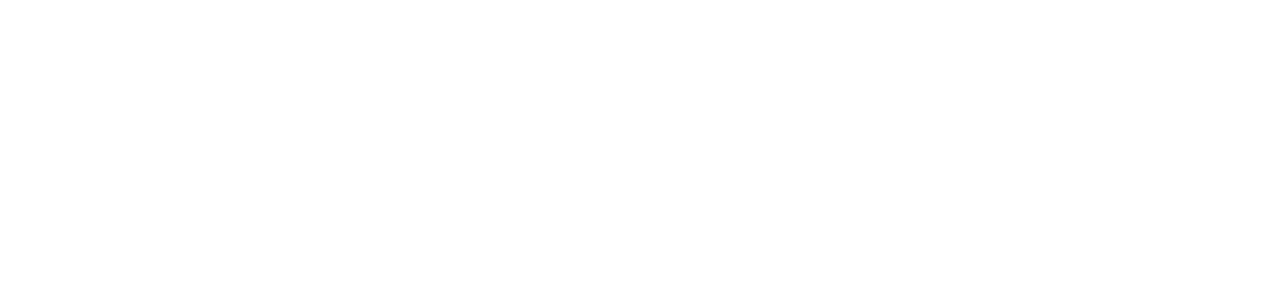
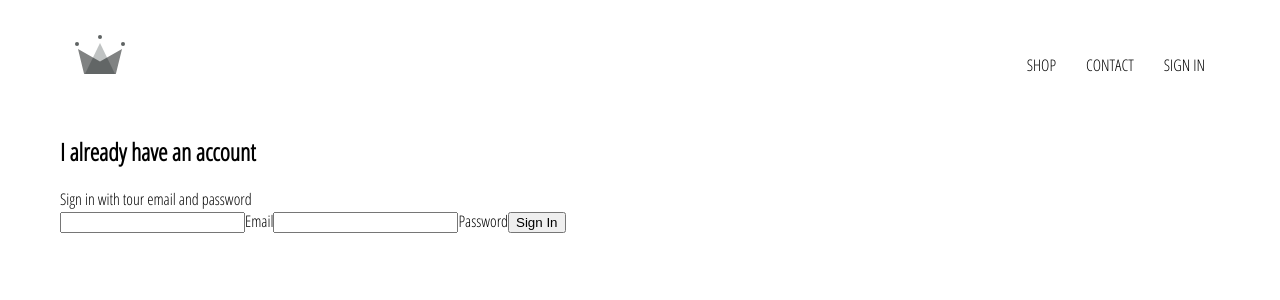
Before and after one commit to alejogschwind/crwn-clothing, a React (Create React App) app: page /signin in a window 1280 px wide. Shown: the top 300 px of the page. Built offline with nearby package versions, Linux system fonts and the light colour scheme.

Commit message:
added header and sign in components. And Sign in/up page.

```diff
--- a/src/App.css
+++ b/src/App.css
@@ -2,3 +2,8 @@ body {
   font-family: 'Open Sans Condensed', sans-serif;
   padding: 20px 60px;
 }
+
+a {
+  color: black;
+  text-decoration: none;
+}
--- a/src/App.js
+++ b/src/App.js
@@ -3,6 +3,8 @@ import { Route, Switch } from 'react-router-dom';
 
 import HomePage from './pages/homepage/homepage.component';
 import ShopPage from './pages/shop/shop.component';
+import SignInPage from './pages/sign-in/sign-in.component';
+import Header from './components/header/header.component';
 
 import './App.css';
 
@@ -15,9 +17,11 @@ const HatsPage = () => (
 function App() {
   return (
     <div>
+      <Header />
       <Switch>
         <Route exact path='/' component={HomePage} />
         <Route exact path='/shop' component={ShopPage} />
+        <Route exact path='/signin' component={SignInPage} />
         <Route exact path='/hats' component={HatsPage} />
       </Switch>
     </div>
--- /dev/null
+++ b/src/components/header/header.component.jsx
@@ -0,0 +1,27 @@
+import React from 'react';
+import { Link } from 'react-router-dom';
+
+import { ReactComponent as Logo } from '../../assets/crown.svg'
+
+import './header.styles.scss';
+
+const Header = () => (
+  <div className='header'>
+    <Link className='logo-container' to='/'>
+      <Logo className='logo' />
+    </Link>
+    <div className='options'>
+      <Link className='option' to='/shop'>
+        SHOP
+      </Link>
+      <Link className='option' to='/contact'>
+        CONTACT
+      </Link>
+      <Link className='option' to='/signin'>
+        SIGN IN
+      </Link>
+    </div>
+  </div>
+);
+
+export default Header;
--- /dev/null
+++ b/src/components/header/header.styles.scss
@@ -0,0 +1,26 @@
+.header {
+  height: 90px;
+  width: 100%;
+  display: flex;
+  justify-content: space-between;
+  margin-bottom: 25px;
+
+  .logo-container {
+    height: 100%;
+    width: 70px;
+    padding: 15px;
+  }
+
+  .options {
+    width: 50%;
+    height: 100%;
+    display: flex;
+    align-items: center;
+    justify-content: flex-end;
+
+    .option {
+      padding: 10px 15px;
+      cursor: pointer;
+    }
+  }
+}
--- /dev/null
+++ b/src/components/sign-in/sign-in.component.jsx
@@ -0,0 +1,58 @@
+import React from 'react';
+
+import './sign-in.styles.scss';
+
+class SignIn extends React.Component {
+  constructor(props) {
+    super(props);
+    this.state = {
+      email: '',
+      password: ''
+    }
+  }
+
+  handleSubmit = (event) => {
+    event.preventDefault()
+
+    this.setState({ email:'', password:'' })
+  }
+
+  handleChange = event => {
+    const { value, name } = event.target;
+
+    this.setState({ [name]: value});
+  }
+
+  render() {
+    return (
+      <div className='sign-in'>
+        <h2>I already have an account</h2>
+        <span>Sign in with tour email and password</span>
+
+        <form onSubmit={this.handleSubmit}>
+
+          <input
+            name='email'
+            value={this.state.email}
+            onChange={this.handleChange}
+            required
+          />
+          <label>Email</label>
+
+          <input
+            name='password'
+            type='password'
+            value={this.state.password}
+            onChange={this.handleChange}
+            required
+          />
+          <label>Password</label>
+
+          <input type='submit' value='Sign In'/>
+        </form>
+      </div>
+    )
+  }
+}
+
+export default SignIn;
--- /dev/null
+++ b/src/pages/sign-in/sign-in.component.jsx
@@ -0,0 +1,13 @@
+import React from 'react';
+
+import SignIn from '../../components/sign-in/sign-in.component';
+
+import './sign-in.styles.scss';
+
+const SignInPage = () => (
+  <div className="sign-in">
+    <SignIn />
+  </div>
+);
+
+export default SignInPage;
```
Also changed, not shown: src/assets/crown.svg (added), src/components/sign-in/sign-in.styles.scss (added), src/pages/sign-in/sign-in.styles.scss (added).
